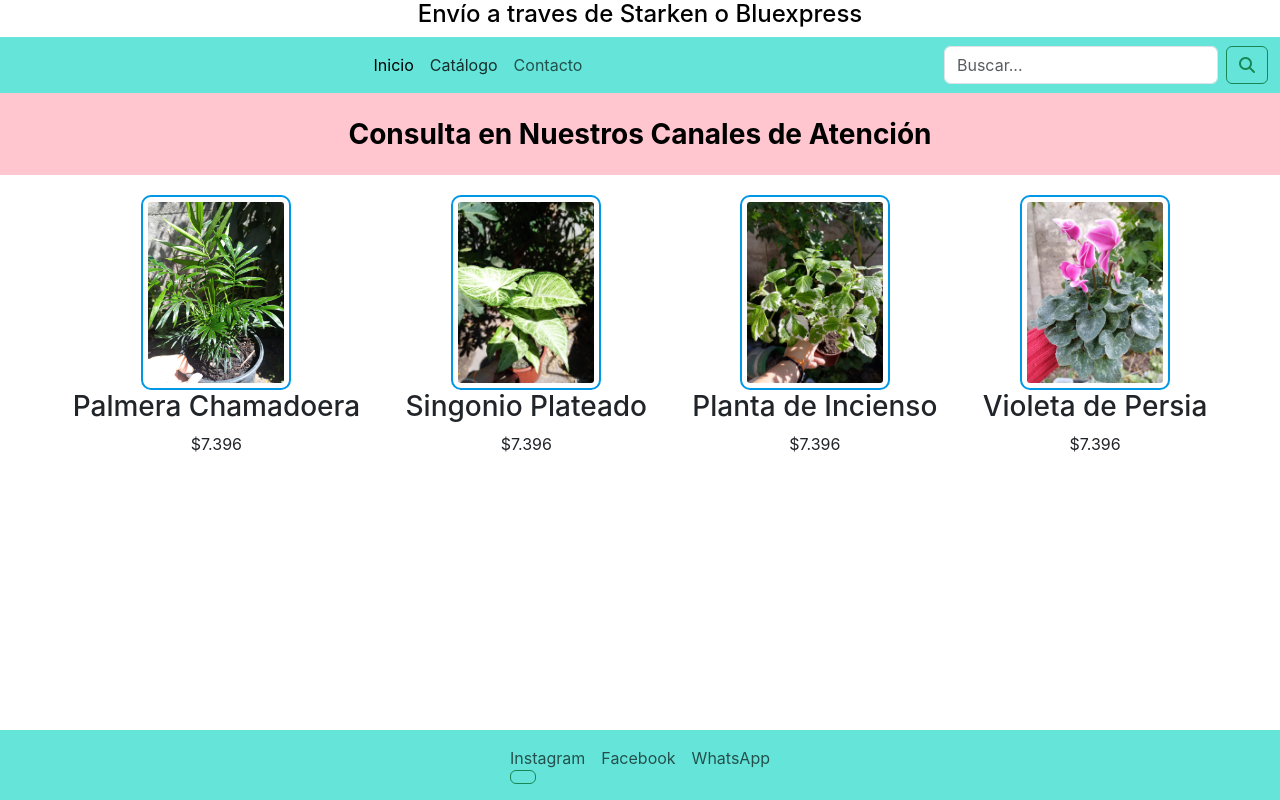
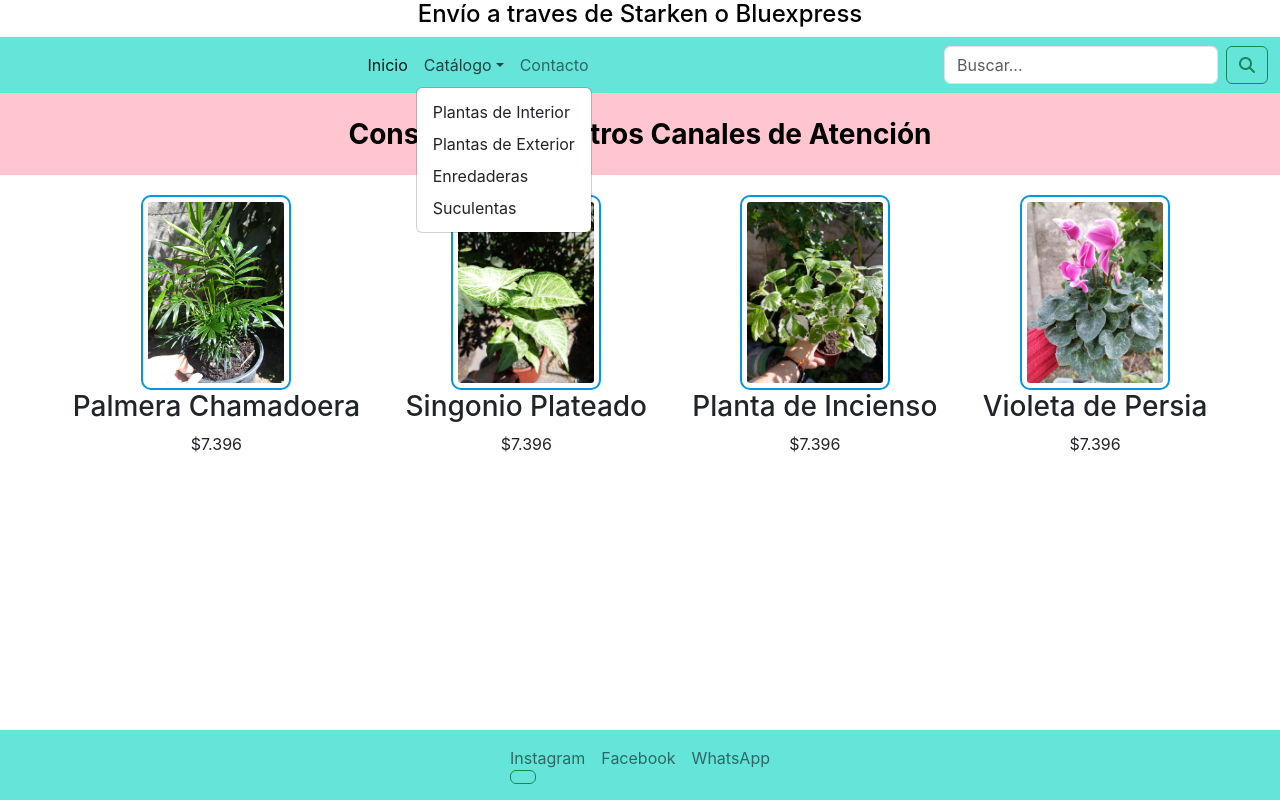
Before and after one commit to talicumivm/taller1, a React (Create React App) app: page / in a window 1280 px wide. Both pictures are taken after a click on the button "Catálogo". Built offline with nearby package versions, Linux system fonts and the light colour scheme.

Commit message:
Creacion de Catalogo desplegable y su css

```diff
--- a/public/index.html
+++ b/public/index.html
@@ -14,7 +14,17 @@
       manifest.json provides metadata used when your web app is installed on a
       user's mobile device or desktop. See https://developers.google.com/web/fundamentals/web-app-manifest/
     -->
+
+
     <link rel="manifest" href="%PUBLIC_URL%/manifest.json" />
+
+
+  <!-- Bootstrap CSS -->
+    <link href="https://cdn.jsdelivr.net/npm/bootstrap@5.1.3/dist/css/bootstrap.min.css" rel="stylesheet">
+
+<!-- Bootstrap JavaScript (incluye Popper.js) -->
+     <script src="https://cdn.jsdelivr.net/npm/bootstrap@5.1.3/dist/js/bootstrap.bundle.min.js"></script>
+
     <link href="https://cdn.jsdelivr.net/npm/bootstrap@5.3.3/dist/css/bootstrap.min.css" rel="stylesheet" integrity="sha384-QWTKZyjpPEjISv5WaRU9OFeRpok6YctnYmDr5pNlyT2bRjXh0JMhjY6hW+ALEwIH" crossorigin="anonymous">
     <!--
       Notice the use of %PUBLIC_URL% in the tags above.
--- a/src/components/Nav.js
+++ b/src/components/Nav.js
@@ -1,13 +1,18 @@
-import React from 'react'
+import React from 'react';
+
 
 const Nav = () => {
   return (
     <nav className="navbar navbar-expand-lg navbar-light" style={{ backgroundColor: '#65E5DA' }}>
       <div className="container-fluid">
-      {/* <a className="navbar-brand" href="#">
+        {/* Logo */}
+        {/*
+        <a className="navbar-brand" href="#">
           <img src={logo} alt="Logo" width="50" height="50" className="d-inline-block align-text-top" />
           Nopales
-      </a> */}
+        </a>
+        */}
+
         <button
           className="navbar-toggler"
           type="button"
@@ -19,6 +24,7 @@ const Nav = () => {
         >
           <span className="navbar-toggler-icon"></span>
         </button>
+
         <div className="collapse navbar-collapse" id="navbarNav">
           <ul className="navbar-nav mx-auto mb-2 mb-lg-0">
             <li className="nav-item">
@@ -26,29 +32,45 @@ const Nav = () => {
                 Inicio
               </a>
             </li>
-          <li className="nav-item">
-            <a className="nav-link" href="#">
+
+            {/* Menú Desplegable para Catálogo */}
+            <li className="nav-item dropdown">
+              <a
+                className="nav-link dropdown-toggle"
+                href="#"
+                id="catalogoDropdown"
+                role="button"
+                data-bs-toggle="dropdown"
+                aria-expanded="false"
+              >
                 Catálogo
               </a>
+              <ul className="dropdown-menu" aria-labelledby="catalogoDropdown">
+                <li><a className="dropdown-item" href="#interior">Plantas de Interior</a></li>
+                <li><a className="dropdown-item" href="#exterior">Plantas de Exterior</a></li>
+                <li><a className="dropdown-item" href="#enredaderas">Enredaderas</a></li>
+                <li><a className="dropdown-item" href="#suculentas">Suculentas</a></li>
+              </ul>
             </li>
+
             <li className="nav-item">
               <a className="nav-link" href="#">
                 Contacto
               </a>
             </li>
           </ul>
+
+          {/* Barra de búsqueda */}
           <form className="d-flex justify-content-start" role="search">
             <input className="form-control me-2" type="search" placeholder="Buscar..." aria-label="Search" />
             <button className="btn btn-outline-success" type="submit">
               <i className="fas fa-search"></i> {/* Ícono de lupa */}
             </button>
           </form>
-
-
         </div>
       </div>
     </nav>
-  )
-}
+  );
+};
 
-export default Nav
+export default Nav;
--- /dev/null
+++ b/src/nav.css
@@ -0,0 +1,66 @@
+/* Nav.css */
+
+/* Estilos generales para la barra de navegación */
+.navbar {
+    display: flex;
+    align-items: center;
+    gap: 20px;
+    padding: 10px;
+    background-color: #65E5DA !important; /* Color de fondo */
+  }
+
+  /* Estilo de los enlaces de la navegación */
+  .nav-link {
+    text-decoration: none;
+    color: white;
+    font-size: 18px;
+  }
+
+  /* Menú desplegable de Bootstrap */
+  .dropdown {
+    position: relative;
+  }
+
+  /* Estilo para el botón del menú desplegable */
+  .dropdown-button {
+    background-color: #00c2b2;
+    border: none;
+    color: white;
+    font-size: 18px;
+    cursor: pointer;
+  }
+
+  /* Estilos del contenido del menú desplegable personalizado */
+  .dropdown-content {
+    position: absolute;
+    top: 100%;
+    left: 0;
+    background-color: #fff;
+    border: 1px solid #ccc;
+    box-shadow: 0 4px 8px rgba(0, 0, 0, 0.1);
+    padding: 10px;
+    border-radius: 8px;
+    z-index: 1000;
+  }
+
+  /* Estilos para los elementos individuales en el menú desplegable */
+  .dropdown-item {
+    display: block;
+    padding: 8px;
+    text-decoration: none;
+    color: #333;
+    font-size: 16px;
+  }
+
+  /* Efecto hover para los elementos en el menú desplegable */
+  .dropdown-item:hover {
+    background-color: #ffc2d0; /* Color al pasar el cursor por encima */
+    border-radius: 4px;
+  }
+
+  /* Estilo adicional para el menú desplegable de Bootstrap */
+  .dropdown-menu {
+    background-color: #fff; /* Fondo del menú */
+    border-radius: 8px; /* Bordes redondeados */
+    box-shadow: 0 4px 8px rgba(0, 0, 0, 0.1); /* Sombra */
+  }
```
Lines whose indentation alone changed are shown as unchanged.
